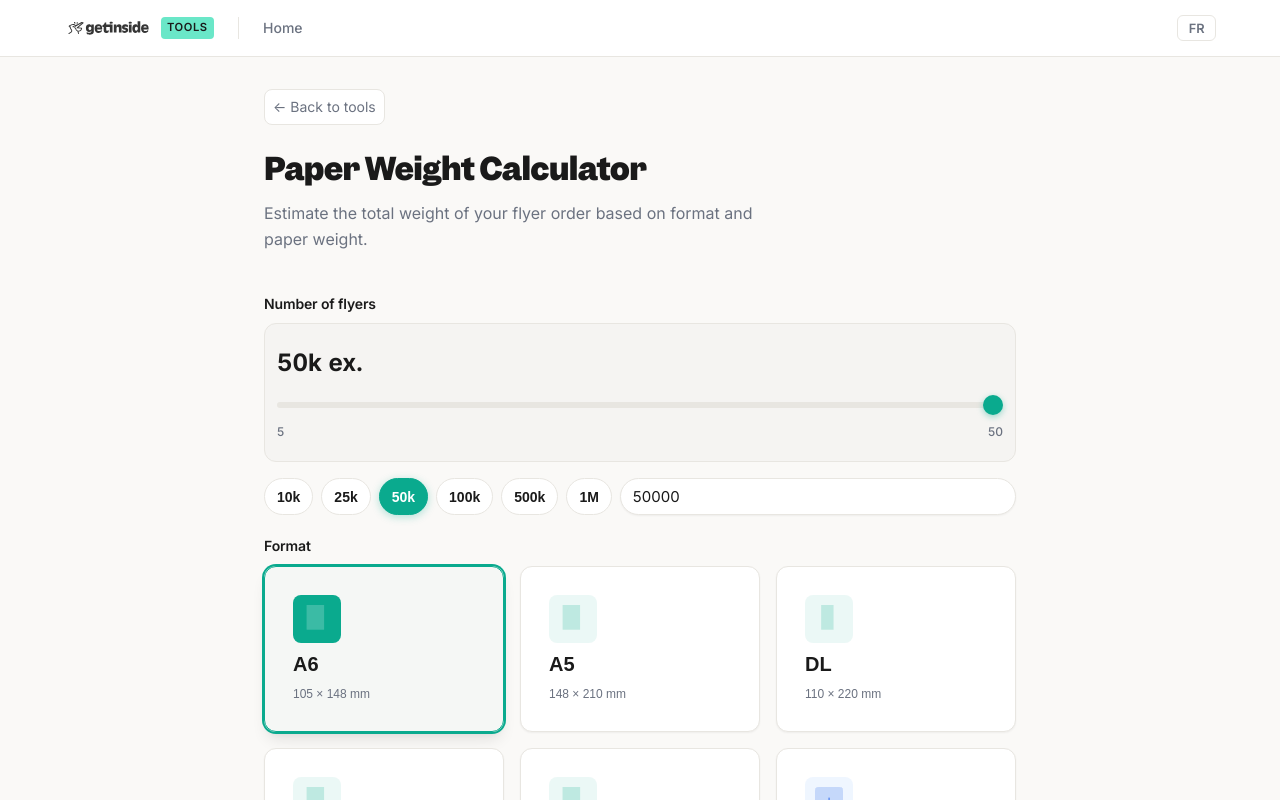
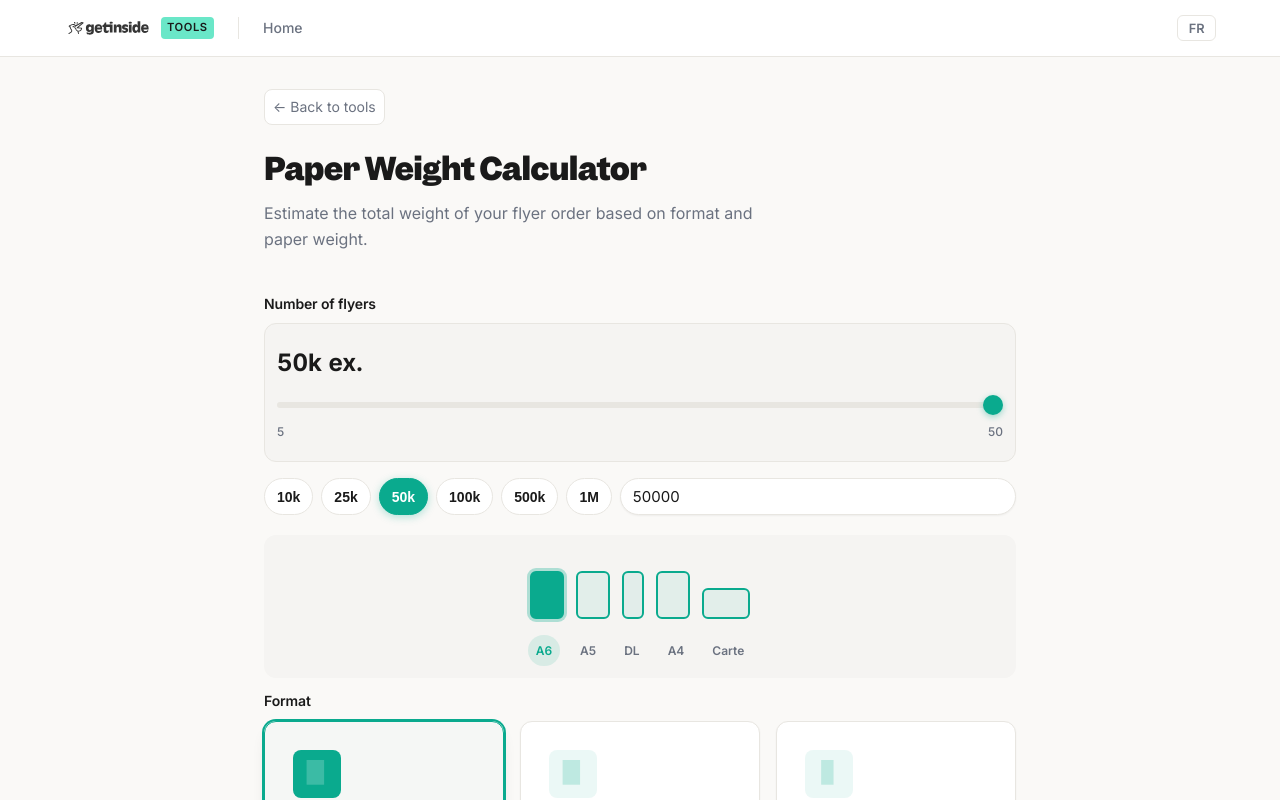
Before and after one commit to getinside-ops/tools, a Vue app: page /#/paper-weight in a window 1280 px wide. Shown: the top 800 px of the page. Built offline with nearby package versions, Linux system fonts and the light colour scheme.

Commit message:
feat: add format comparison bar showing relative sizes
Co-authored-by: Qwen-Coder <qwen-coder@alibabacloud.com>

```diff
--- /dev/null
+++ b/src/components/GiFormatComparison.vue
@@ -0,0 +1,128 @@
+<template>
+  <div class="gi-format-comparison">
+    <div class="gi-comparison-bar">
+      <div
+        v-for="fmt in formats"
+        :key="fmt.key"
+        class="gi-comparison-rect"
+        :class="{ active: selectedFormat === fmt.key }"
+        :style="getRectStyle(fmt)"
+        @click="$emit('select', fmt.key)"
+        :title="fmt.label"
+      />
+    </div>
+    <div class="gi-comparison-labels">
+      <span
+        v-for="fmt in formats"
+        :key="fmt.key"
+        class="gi-comparison-label"
+        :class="{ active: selectedFormat === fmt.key }"
+        @click="$emit('select', fmt.key)"
+      >
+        {{ fmt.label }}
+      </span>
+    </div>
+  </div>
+</template>
+
+<script setup lang="ts">
+import type { FormatKey } from '../composables/usePaperWeight'
+
+interface FormatInfo {
+  key: FormatKey
+  label: string
+  width: number
+  height: number
+}
+
+const formats: FormatInfo[] = [
+  { key: 'A6', label: 'A6', width: 105, height: 148 },
+  { key: 'A5', label: 'A5', width: 148, height: 210 },
+  { key: 'DL', label: 'DL', width: 100, height: 210 },
+  { key: 'A4', label: 'A4', width: 210, height: 297 },
+  { key: 'Carte', label: 'Carte', width: 85, height: 55 },
+]
+
+defineProps<{
+  selectedFormat: FormatKey | 'Custom'
+}>()
+
+defineEmits<{
+  select: [format: FormatKey]
+}>()
+
+const SCALE = 0.8
+const MAX_HEIGHT = 60
+
+const getRectStyle = (fmt: FormatInfo) => {
+  const scale = MAX_HEIGHT / Math.max(fmt.width, fmt.height) * SCALE
+  return {
+    width: `${fmt.width * scale}px`,
+    height: `${fmt.height * scale}px`,
+  }
+}
+</script>
+
+<style scoped>
+.gi-format-comparison {
+  padding: var(--gi-space-md);
+  background: var(--gi-bg-soft);
+  border-radius: var(--gi-radius-lg);
+  margin-bottom: var(--gi-space-md);
+}
+
+.gi-comparison-bar {
+  display: flex;
+  align-items: flex-end;
+  gap: var(--gi-space-md);
+  padding: var(--gi-space-sm);
+  min-height: 80px;
+  justify-content: center;
+}
+
+.gi-comparison-rect {
+  background: var(--gi-brand-fade);
+  border: 2px solid var(--gi-brand);
+  border-radius: var(--gi-radius-sm);
+  cursor: pointer;
+  transition: all var(--gi-transition-fast);
+  flex-shrink: 0;
+}
+
+.gi-comparison-rect:hover {
+  background: var(--gi-brand);
+  transform: translateY(-2px);
+}
+
+.gi-comparison-rect.active {
+  background: var(--gi-brand);
+  box-shadow: 0 0 0 3px rgba(10, 170, 142, 0.3);
+}
+
+.gi-comparison-labels {
+  display: flex;
+  justify-content: center;
+  gap: var(--gi-space-md);
+  margin-top: var(--gi-space-sm);
+}
+
+.gi-comparison-label {
+  font-size: var(--gi-font-size-xs);
+  font-weight: 600;
+  color: var(--gi-text-muted);
+  cursor: pointer;
+  padding: var(--gi-space-xs) var(--gi-space-sm);
+  border-radius: var(--gi-radius-pill);
+  transition: all var(--gi-transition-fast);
+}
+
+.gi-comparison-label:hover {
+  color: var(--gi-brand);
+  background: rgba(10, 170, 142, 0.08);
+}
+
+.gi-comparison-label.active {
+  color: var(--gi-brand);
+  background: rgba(10, 170, 142, 0.12);
+}
+</style>
--- a/src/views/PaperWeightView.vue
+++ b/src/views/PaperWeightView.vue
@@ -54,6 +54,12 @@
         </div>
       </div>
     </div>
+
+    <!-- Format Comparison Bar -->
+    <GiFormatComparison
+      :selected-format="selectedFormat"
+      @select="selectedFormat = $event"
+    />
 
     <!-- Format Section -->
     <div class="gi-field">
@@ -231,6 +237,7 @@ import {
   DEFAULT_QUANTITY,
   QUANTITY_PRESETS,
 } from '../composables/usePaperWeight'
+import GiFormatComparison from '../components/GiFormatComparison.vue'
 
 const { t } = useI18n()
 
```
